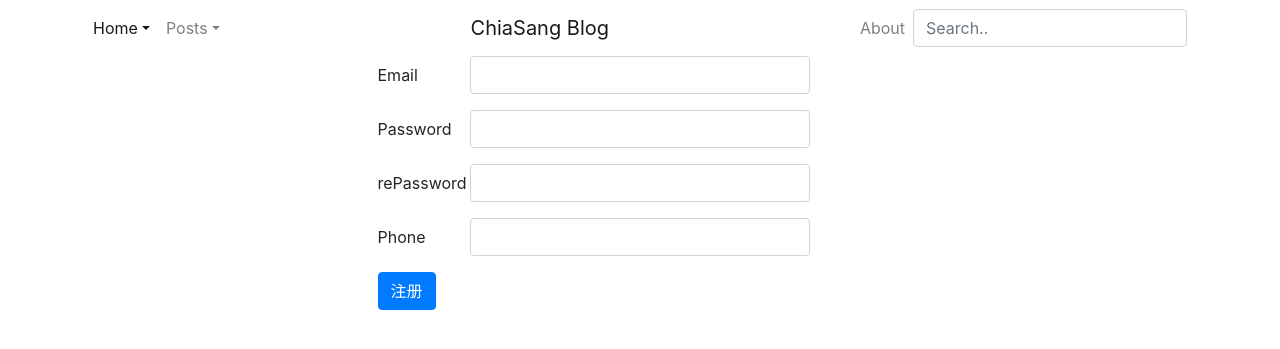
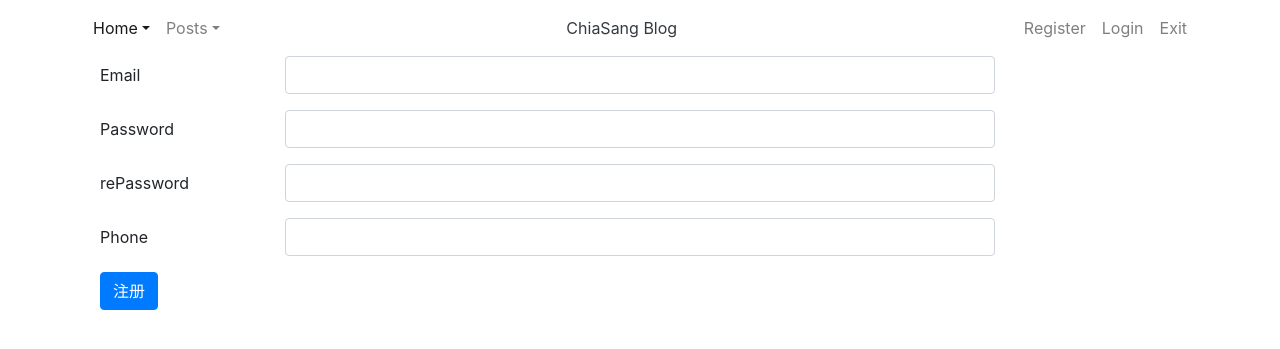
Before and after one commit to ChiaSang/MyBlog, a Flask app: page /register in a window 1280 px wide. Shown: the top 349 px of the page. Run offline with Flask 2, Linux system fonts and the light colour scheme; some libraries are stand-ins or nearby versions.

Commit message:
Achieve login verification function with session judgement.modify navbar and so on style

```diff
--- a/Apps/__init__.py
+++ b/Apps/__init__.py
@@ -8,6 +8,7 @@ import settings
 
 from Apps.user.view import user_bp
 from extents import db
+
 
 bootstrap = Bootstrap()
 
--- a/Apps/user/view.py
+++ b/Apps/user/view.py
@@ -2,6 +2,7 @@
 import hashlib
 
 from flask import Blueprint, render_template, request, redirect, url_for
+from flask.globals import session
 from werkzeug.security import check_password_hash, generate_password_hash
 
 from Apps.user.model import User
@@ -18,16 +19,17 @@ user_bp = Blueprint('user', __name__)
 @user_bp.route('/index')
 def index():
     #  request cookie to judge user whether login or not
-    uid = request.cookies.get('uid')
-    if uid:
-        user = User.query.get(uid)
+    # uid = request.cookies.get('uid')
+    if session.get('uid'):
+        index_uid = session.get('uid')
+        user = User.query.get(int(index_uid))
         return render_template('index.html', user=user)
     else:
         return render_template('index.html')
 
 
 @user_bp.route('/register', methods=['GET', 'POST'])
-def register():
+def user_regist():
     """
     # Create a register fun
     :return:
@@ -49,15 +51,20 @@ def register():
         user.phone = phone
         db.session.add(user)
         db.session.commit()
-        return redirect(url_for('user.user_center'))
+        # return redirect(url_for('user.user_center'))
+        return render_template('user/center')
     else:
         return '密码不一致'
 
 
 @user_bp.route('/usercenter')
 def user_center():
-    users = User.query.all()
-    return render_template('user/center.html', users=users)
+    if session.get('uid'):
+        seuid = session.get('uid') #  返回为字符串
+        user = User.query.get(int(seuid))
+        return render_template('user/center.html', user=user)
+    else:
+        return '未登入......'
 
 
 @user_bp.route('/login', methods=['GET', 'POST'])
@@ -69,15 +76,23 @@ def user_login():
         for user in users:
             if user.name == username:
                 if check_password_hash(user.passwd, passwd):
+                    session['uid'] = user.id
                     response = redirect(url_for('user.user_center'))
                     #  set cookie to send user login status
-                    response.set_cookie('uid', str(user.id), max_age=600)
+                    # response.set_cookie('uid', str(user.id), max_age=30)
                     return response
                 else:
                     return render_template('user/login.html', msg='信息有误!')
         else:
             return 'User does not exist !'
     return render_template('user/login.html')
+
+
+@user_bp.route('/logout', methods=['GET', 'POST'])
+def user_logout():
+    del session['uid']
+    response = redirect(url_for('user.index'))
+    return response
 
 
 @user_bp.route('/delete', methods=['GET', 'POST'])
--- a/templates/macro.html
+++ b/templates/macro.html
@@ -6,25 +6,25 @@
 {% macro form(action, value='Login', method='post') %}
     <form action="{{ action }}" method="{{ method }}">
         <div class="form-group row">
-            <label for="inputEmail3" class="col-md-2 col-form-label">Email</label>
+            <label for="inputEmail3" class="col-sm-2 col-form-label">Email</label>
             <div class="col-sm-8">
                 <input type="email" class="form-control" id="inputEmail3" name="user">
             </div>
         </div>
         <div class="form-group row">
-            <label for="inputPassword3" class="col-md-2 col-form-label">Password</label>
+            <label for="inputPassword3" class="col-sm-2 col-form-label">Password</label>
             <div class="col-sm-8">
                 <input type="password" class="form-control" id="inputPassword3" name="passwd">
             </div>
         </div>
         <div class="form-group row">
-            <label for="inputPassword3" class="col-md-2 col-form-label">rePassword</label>
+            <label for="inputPassword3" class="col-sm-2 col-form-label">rePassword</label>
             <div class="col-sm-8">
                 <input type="password" class="form-control" id="inputPassword3" name="repasswd">
             </div>
         </div>
         <div class="form-group row">
-            <label for="inputEmail3" class="col-md-2 col-form-label">Phone</label>
+            <label for="inputEmail3" class="col-sm-2 col-form-label">Phone</label>
             <div class="col-sm-8">
                 <input type="text" class="form-control" id="inputEmail3" name="phone">
             </div>
--- a/templates/navbar.html
+++ b/templates/navbar.html
@@ -14,9 +14,10 @@
                         aria-haspopup="true" aria-expanded="false">Home</a>
                     <div class="dropdown-menu" aria-labelledby="dropdown01">
                         <a class="dropdown-item" href="{{ url_for('user.index') }}">Home</a>
-                        <a class="dropdown-item" href="{{ url_for('user.user_login') }}">Login</a>
-                        <a class="dropdown-item" href="{{ url_for('user.register') }}">Register</a>
+                        <!-- <a class="dropdown-item" href="{{ url_for('user.user_login') }}">Login</a>
+                        <a class="dropdown-item" href="{{ url_for('user.user_regist') }}">Register</a> -->
                         <a class="dropdown-item" href="{{ url_for('user.user_center') }}">Center</a>
+                        <a class="dropdown-item" href="#">About</a>
                     </div>
                 </li>
                 <li class="nav-item dropdown">
@@ -27,42 +28,39 @@
                         <a class="dropdown-item" href="post-video.html">Video</a>
                     </div>
                 </li>
-                <!-- <li class="nav-item dropdown">
-                        <a class="nav-link dropdown-toggle" href="#" id="dropdown03" data-toggle="dropdown"
-                            aria-haspopup="true" aria-expanded="false">Components</a>
-                        <div class="dropdown-menu" aria-labelledby="dropdown03">
-                            <a class="dropdown-item" href="doc-alerts.html">Alerts</a>
-                            <a class="dropdown-item" href="doc-buttons.html">Buttons</a>
-                            <a class="dropdown-item" href="doc-cards.html">Cards</a>
-                            <a class="dropdown-item" href="doc-forms.html">Forms</a>
-                            <a class="dropdown-item" href="doc-icons.html">Icons</a>
-                            <a class="dropdown-item" href="doc-pagination.html">Pagination</a>
-                            <a class="dropdown-item" href="doc-tables.html">Tables</a>
-                            <a class="dropdown-item" href="doc-typography.html">Typography</a>
-                        </div>
-                    </li> -->
             </ul>
         </div>
 
-        <a class="navbar-brand mx-auto order-1 order-md-3" href="{{ url_for('user.index') }}">ChiaSang Blog</a>
+        <a class="text-dark mx-auto order-1 order-md-3" href="{{ url_for('user.index') }}">ChiaSang Blog</a>
 
         <div class="collapse navbar-collapse order-4 order-md-4" id="navbar-right">
             <ul class="navbar-nav ml-auto">
-                <li class="nav-item">
+                <!-- <li class="nav-item">
                     <a class="nav-link" href="page-about.html">About</a>
-                </li>
+                </li> -->
                 {% if user %}
                 <li class="nav-item">
                     <a class="nav-link" href="{{ url_for('user.user_center') }}">Hello {{ user.name }}</a>
                 </li>
+                <li class="nav-item">
+                    <a class="nav-link" href="{{ url_for('user.user_logout') }}">Exit</a>
+                </li>
                 {% else %}
-
+                <li class="nav-item">
+                    <a class="nav-link" href="{{ url_for('user.user_regist') }}">Register</a>
+                </li>
+                <li class="nav-item">
+                    <a class="nav-link" href="{{ url_for('user.user_login') }}">Login</a>
+                </li>
+                <li class="nav-item">
+                    <a class="nav-link" href="{{ url_for('user.user_logout') }}">Exit</a>
+                </li>
                 {% endif %}
             </ul>
-            <form class="form-inline" role="search">
+            <!-- <form class="form-inline" role="search">
                 <input class="search js-search form-control form-control-rounded mr-sm-2" type="text"
                     title="Enter search query here.." placeholder="Search.." aria-label="Search">
-            </form>
+            </form> -->
         </div>
     </div>
 </nav>
--- a/templates/user/login.html
+++ b/templates/user/login.html
@@ -8,16 +8,16 @@
 {% endblock %}
 
 {% block app_content %}
-    <div class="container" style="width: 50%">
+    <div class="container">
         <form action="{{ url_for('user.user_login') }}" method="POST">
             <div class="form-group row">
-                <label for="inputEmail3" class="col-sm-2 col-form-label">Email</label>
+                <label for="inputEmail3" class="col-md-2 col-form-label">Email</label>
                 <div class="col-sm-8">
                     <input type="email" class="form-control" id="inputEmail3" name="user">
                 </div>
             </div>
             <div class="form-group row">
-                <label for="inputPassword3" class="col-sm-2 col-form-label">Password</label>
+                <label for="inputPassword3" class="col-md-2 col-form-label">Password</label>
                 <div class="col-sm-8">
                     <input type="password" class="form-control" id="inputPassword3" name="passwd">
                 </div>
--- a/templates/user/register.html
+++ b/templates/user/register.html
@@ -8,7 +8,7 @@
 {% endblock %}
 
 {% block app_content %}
-    <div class="container" style="width: 50%">
+    <div class="container">
         {% import 'macro.html' as signup %}
         {{ signup.form('/register', value='注册') }}
     </div>
```
Also changed, not shown: templates/user/center.html (+12 -1 lines).
